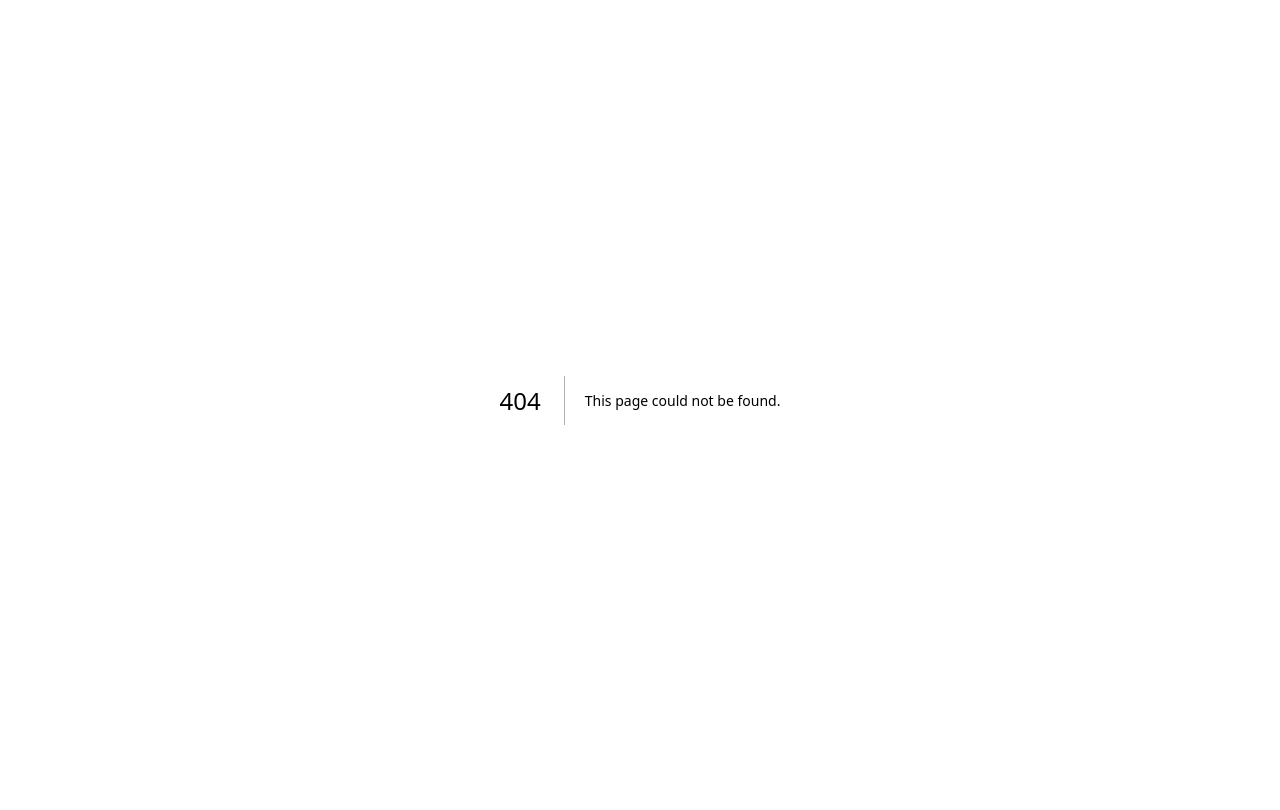
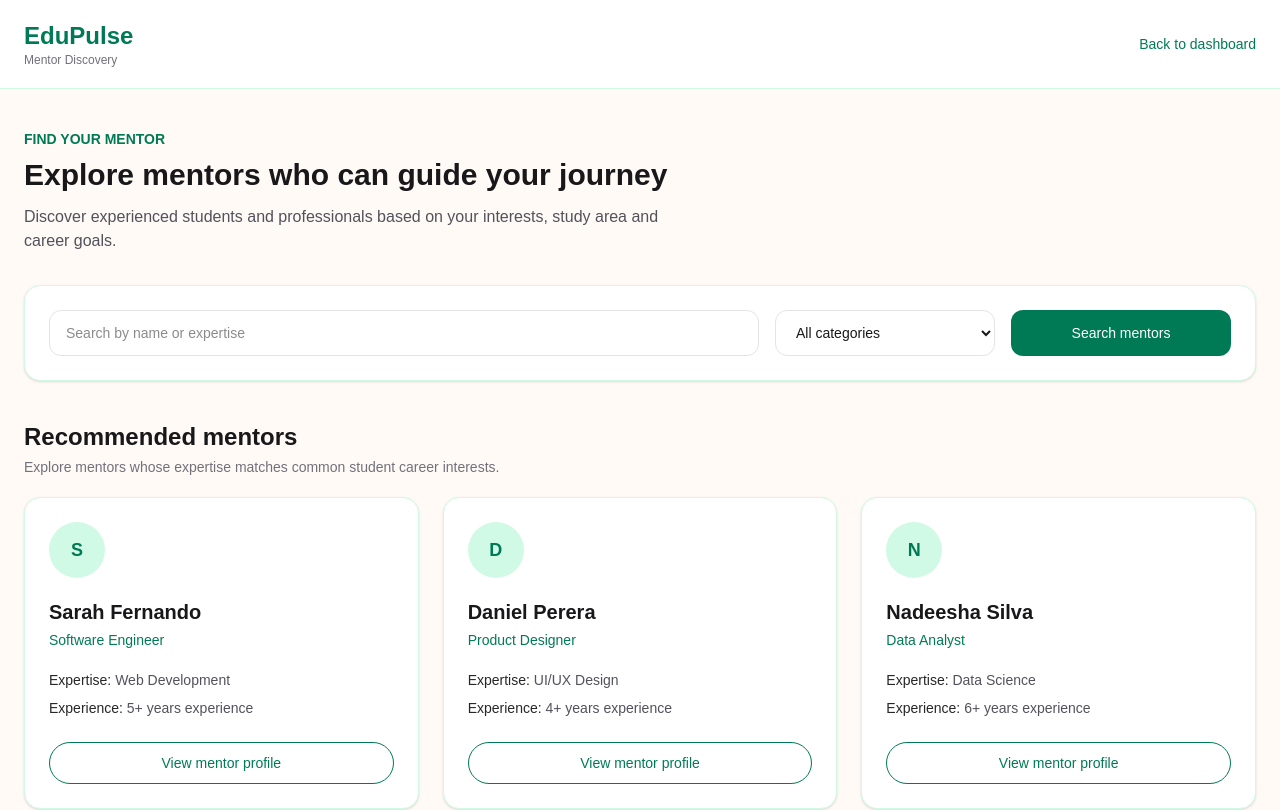
Before and after one commit to amr-0529/edupulse, a Next.js app: page /mentors in a window 1280 px wide. Before the commit this address had no page. Shown: the top 810 px of the page. Built offline with nearby package versions, Linux system fonts and the light colour scheme.

Commit message:
feat: add mentor discovery interface

```diff
--- /dev/null
+++ b/app/mentors/page.tsx
@@ -0,0 +1,155 @@
+const mentors = [
+  {
+    name: "Sarah Fernando",
+    role: "Software Engineer",
+    expertise: "Web Development",
+    experience: "5+ years experience",
+  },
+  {
+    name: "Daniel Perera",
+    role: "Product Designer",
+    expertise: "UI/UX Design",
+    experience: "4+ years experience",
+  },
+  {
+    name: "Nadeesha Silva",
+    role: "Data Analyst",
+    expertise: "Data Science",
+    experience: "6+ years experience",
+  },
+];
+
+export default function MentorsPage() {
+  return (
+    <main className="min-h-screen bg-[#fffaf5] text-zinc-900">
+      <header className="border-b border-emerald-100 bg-white">
+        <div className="mx-auto flex max-w-7xl items-center justify-between px-6 py-5">
+          <div>
+            <h1 className="text-2xl font-bold text-emerald-700">
+              EduPulse
+            </h1>
+            <p className="text-xs text-zinc-500">
+              Mentor Discovery
+            </p>
+          </div>
+
+          <a
+            href="/dashboard"
+            className="text-sm font-medium text-emerald-700"
+          >
+            Back to dashboard
+          </a>
+        </div>
+      </header>
+
+      <div className="mx-auto max-w-7xl px-6 py-10">
+        <section>
+          <p className="text-sm font-semibold text-emerald-700">
+            FIND YOUR MENTOR
+          </p>
+
+          <h2 className="mt-2 text-3xl font-bold">
+            Explore mentors who can guide your journey
+          </h2>
+
+          <p className="mt-3 max-w-2xl text-zinc-600">
+            Discover experienced students and professionals based on
+            your interests, study area and career goals.
+          </p>
+        </section>
+
+        <section className="mt-8 rounded-2xl border border-emerald-100 bg-white p-6 shadow-sm">
+          <div className="grid gap-4 md:grid-cols-[1fr_220px_220px]">
+            <input
+              type="text"
+              placeholder="Search by name or expertise"
+              className="rounded-xl border border-zinc-200 px-4 py-3 text-sm outline-none focus:border-emerald-600"
+            />
+
+            <select className="rounded-xl border border-zinc-200 px-4 py-3 text-sm outline-none focus:border-emerald-600">
+              <option>All categories</option>
+              <option>Software Engineering</option>
+              <option>UI/UX Design</option>
+              <option>Data Science</option>
+              <option>Business</option>
+            </select>
+
+            <button className="rounded-xl bg-emerald-700 px-5 py-3 text-sm font-medium text-white">
+              Search mentors
+            </button>
+          </div>
+        </section>
+
+        <section className="mt-10">
+          <div className="mb-5">
+            <h3 className="text-2xl font-bold">
+              Recommended mentors
+            </h3>
+
+            <p className="mt-1 text-sm text-zinc-500">
+              Explore mentors whose expertise matches common student
+              career interests.
+            </p>
+          </div>
+
+          <div className="grid gap-6 md:grid-cols-3">
+            {mentors.map((mentor) => (
+              <article
+                key={mentor.name}
+                className="rounded-2xl border border-emerald-100 bg-white p-6 shadow-sm"
+              >
+                <div className="flex h-14 w-14 items-center justify-center rounded-full bg-emerald-100 text-lg font-bold text-emerald-700">
+                  {mentor.name.charAt(0)}
+                </div>
+
+                <h4 className="mt-5 text-xl font-bold">
+                  {mentor.name}
+                </h4>
+
+                <p className="mt-1 text-sm font-medium text-emerald-700">
+                  {mentor.role}
+                </p>
+
+                <div className="mt-5 space-y-2 text-sm text-zinc-600">
+                  <p>
+                    <span className="font-medium text-zinc-800">
+                      Expertise:
+                    </span>{" "}
+                    {mentor.expertise}
+                  </p>
+
+                  <p>
+                    <span className="font-medium text-zinc-800">
+                      Experience:
+                    </span>{" "}
+                    {mentor.experience}
+                  </p>
+                </div>
+
+                <button className="mt-6 w-full rounded-full border border-emerald-700 px-5 py-2.5 text-sm font-medium text-emerald-700">
+                  View mentor profile
+                </button>
+              </article>
+            ))}
+          </div>
+        </section>
+
+        <section className="mt-10 rounded-2xl border border-dashed border-emerald-200 bg-emerald-50 p-6">
+          <p className="text-sm font-semibold text-emerald-700">
+            NEXT STEP
+          </p>
+
+          <h3 className="mt-2 text-xl font-bold">
+            Find a mentor who matches your goals
+          </h3>
+
+          <p className="mt-2 max-w-2xl text-sm leading-6 text-zinc-600">
+            This interface will later connect to mentor profiles,
+            categories and search data as the EduPulse platform is
+            developed.
+          </p>
+        </section>
+      </div>
+    </main>
+  );
+}
```
